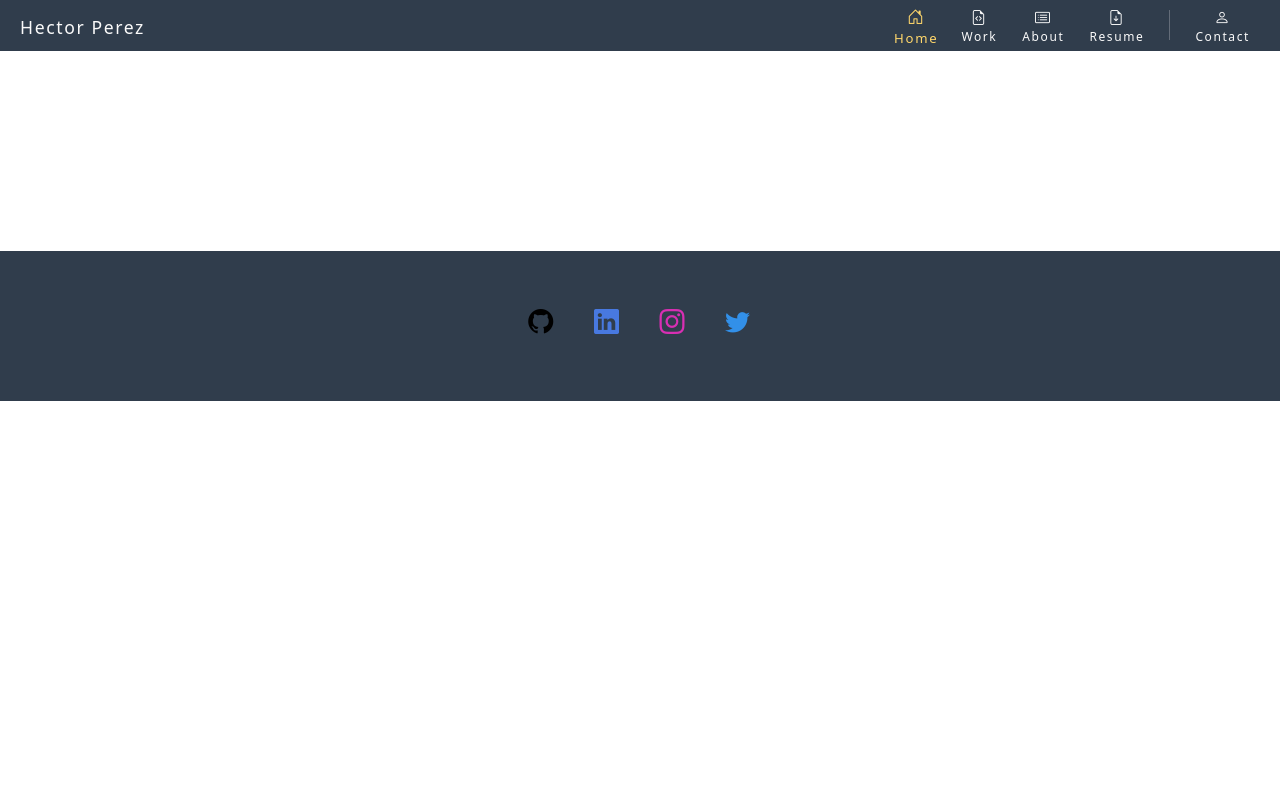
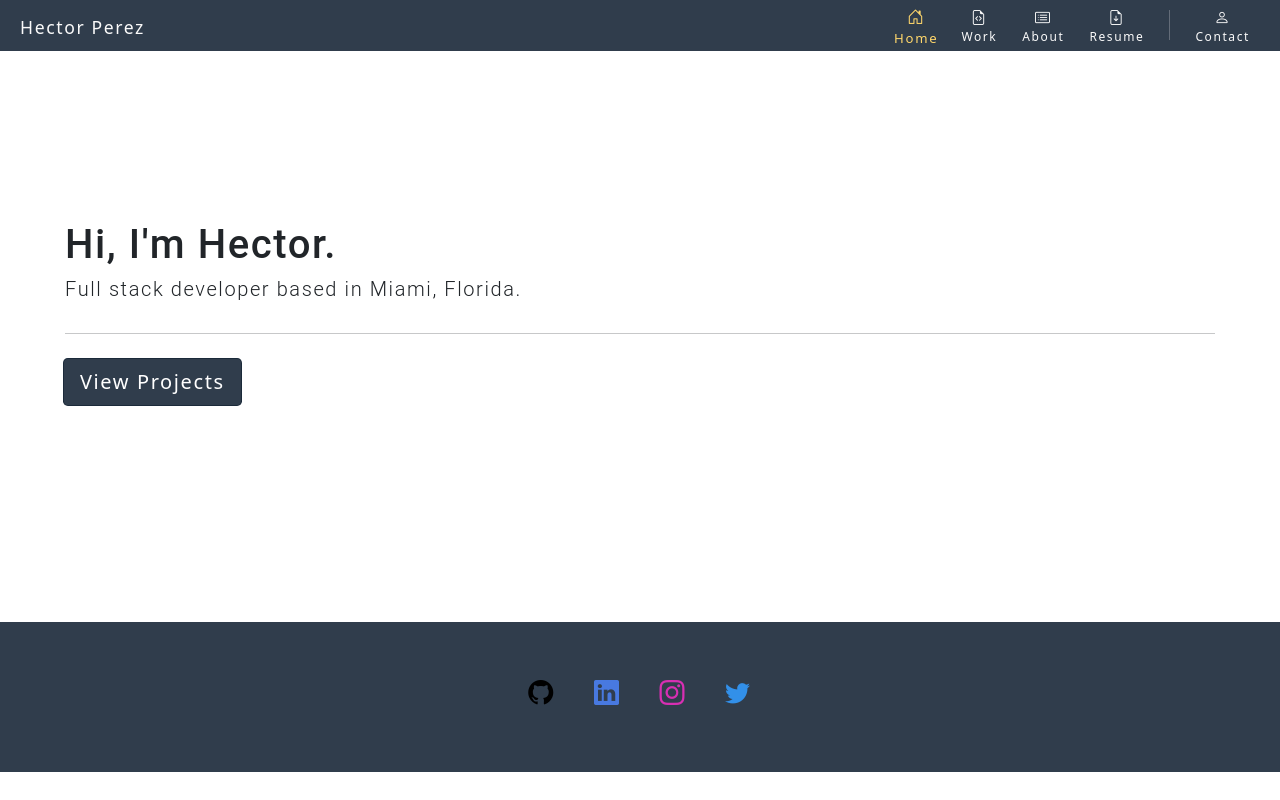
Before and after one commit to hpere102/hp-portfolio, a React (Create React App) app: page / in a window 1280 px wide. Built offline with nearby package versions, Linux system fonts and the light colour scheme.

Commit message:
pages update

```diff
--- a/src/App.js
+++ b/src/App.js
@@ -31,7 +31,7 @@ function App() {
     <Router>
      <Nav />
       <Routes>
-      <Route exact path='/hp-portfolio' element={<Home/>}>
+      <Route exact path='/' element={<Home/>}>
         </Route>
         <Route exact path='/work' element={<Work currentCategory={currentCategory}></Work>}>
         </Route>
```
